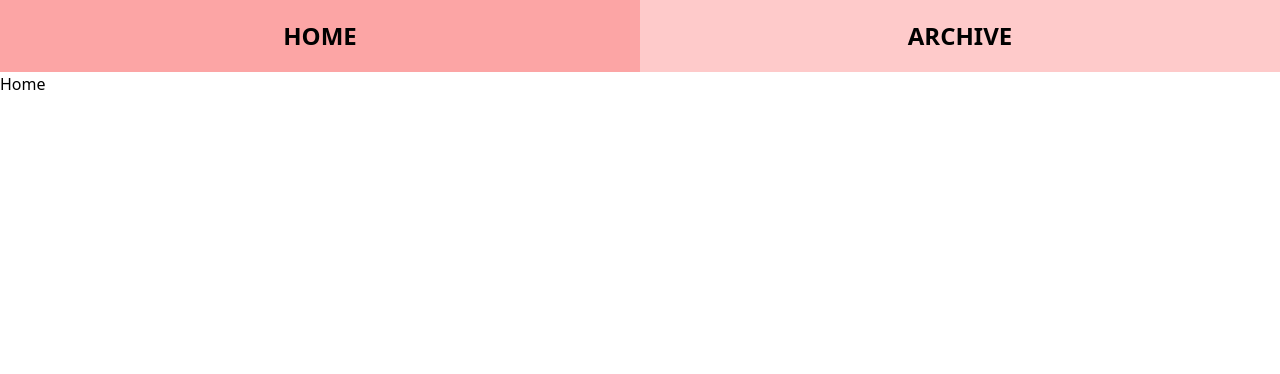
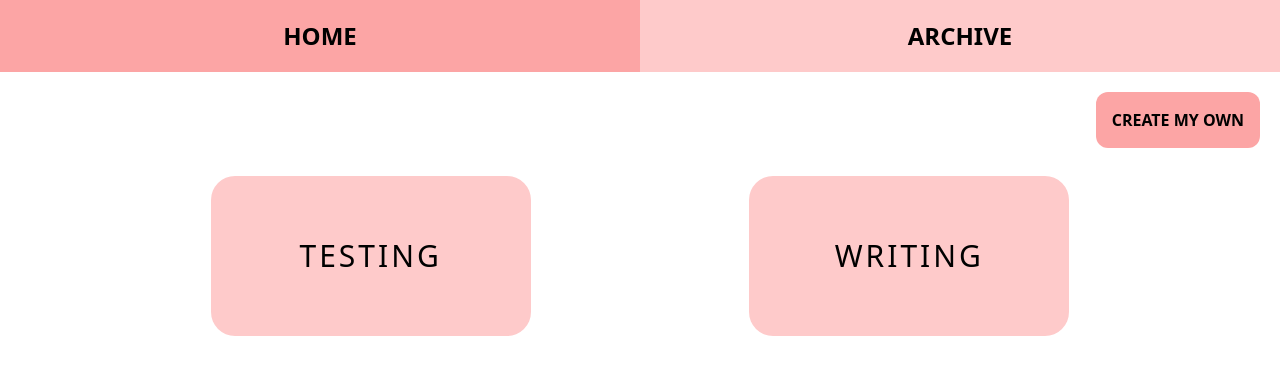
Before and after one commit to niharika-kesarwani/MCR-2, a React (Vite) app: page / in a window 1280 px wide. Shown: the top 374 px of the page. Built offline with nearby package versions, Linux system fonts and the light colour scheme.

Commit message:
style: create habitCard

```diff
--- a/src/components/HabitCard.jsx
+++ b/src/components/HabitCard.jsx
@@ -1,3 +1,13 @@
-export const HabitCard = () => {
-  return <div>Habit Card</div>;
+/* eslint-disable react/prop-types */
+export const HabitCard = ({ habit }) => {
+  const { id, name, repeat, goal, time, start, archived } = habit;
+
+  return (
+    <div
+      key={id}
+      className="bg-random m-2 flex h-40 w-80 items-center justify-center rounded-3xl bg-secondary text-3xl uppercase tracking-widest hover:scale-110 hover:cursor-pointer hover:bg-primary"
+    >
+      {name}
+    </div>
+  );
 };
--- a/src/constants/habits-constants.jsx
+++ b/src/constants/habits-constants.jsx
@@ -1,6 +1,7 @@
 export const habitsConstants = {
   GET_ARCHIVED_HABITS: "GET_ARCHIVED_HABITS",
   ARCHIVE_UNARCHIVE_HABIT: "ARCHIVE_UNARCHIVE_HABIT",
+  GET_UNARCHIVED_HABITS: "GET_UNARCHIVED_HABITS",
 };
 
 export const repeat = ["Daily", "Monthly", "Yearly"];
--- a/src/pages/Archive.jsx
+++ b/src/pages/Archive.jsx
@@ -1,23 +1,23 @@
 import { useEffect } from "react";
 import { useHabits } from "../main";
 import { habitsConstants } from "../constants/habits-constants";
+import { HabitCard } from "../components/HabitCard";
 
 export const Archive = () => {
   const {
-    habits: { archivedHabits },
+    habits: { habits, archivedHabits },
     setHabits,
   } = useHabits();
   const { GET_ARCHIVED_HABITS } = habitsConstants;
 
   useEffect(() => {
     setHabits({ type: GET_ARCHIVED_HABITS });
-  }, []);
+  }, [habits]);
 
   return (
-    <div>
-      Archive
+    <div className="mt-10 flex h-screen grow flex-wrap justify-evenly">
       {archivedHabits?.map((item) => (
-        <p key={item}>{item.name}</p>
+        <HabitCard key={item} habit={item} />
       ))}
     </div>
   );
--- a/src/pages/Home.jsx
+++ b/src/pages/Home.jsx
@@ -1,3 +1,29 @@
+import { useEffect } from "react";
+import { useHabits } from "../main";
+import { habitsConstants } from "../constants/habits-constants";
+import { HabitCard } from "../components/HabitCard";
+
 export const Home = () => {
-  return <div>Home</div>;
+  const {
+    habits: { habits, unArchivedHabits },
+    setHabits,
+  } = useHabits();
+  const { GET_UNARCHIVED_HABITS } = habitsConstants;
+
+  useEffect(() => {
+    setHabits({ type: GET_UNARCHIVED_HABITS });
+  }, [habits]);
+
+  return (
+    <div className="flex flex-col">
+      <div className="m-5 self-end rounded-xl bg-primary p-4 hover:cursor-pointer hover:bg-secondary">
+        <button className="font-bold uppercase">Create My Own</button>
+      </div>
+      <ul className="flex h-screen grow flex-wrap justify-evenly">
+        {unArchivedHabits?.map((habit) => (
+          <HabitCard habit={habit} key={habit?.id} />
+        ))}
+      </ul>
+    </div>
+  );
 };
--- a/src/reducers/habits-reducer.jsx
+++ b/src/reducers/habits-reducer.jsx
@@ -1,7 +1,8 @@
 import { habitsConstants } from "../constants/habits-constants";
 import { habitsData } from "../data/habits-data";
 
-const { GET_ARCHIVED_HABITS, ARCHIVE_UNARCHIVE_HABIT } = habitsConstants;
+const { GET_ARCHIVED_HABITS, ARCHIVE_UNARCHIVE_HABIT, GET_UNARCHIVED_HABITS } =
+  habitsConstants;
 
 export const habitsReducer = (state, action) => {
   switch (action.type) {
@@ -19,6 +20,11 @@ export const habitsReducer = (state, action) => {
             : item
         ),
       };
+    case GET_UNARCHIVED_HABITS:
+      return {
+        ...state,
+        unArchivedHabits: state?.habits?.filter(({ archived }) => !archived),
+      };
     default:
       return state;
   }
@@ -26,5 +32,6 @@ export const habitsReducer = (state, action) => {
 
 export const initialHabits = {
   habits: habitsData,
-  archivedHabits: [],
+  archivedHabits: habitsData?.filter(({ archived }) => archived),
+  unArchivedHabits: habitsData?.filter(({ archived }) => !archived),
 };
```
Also changed, not shown: 1 other file (tests, documents, lock files or other folders).
